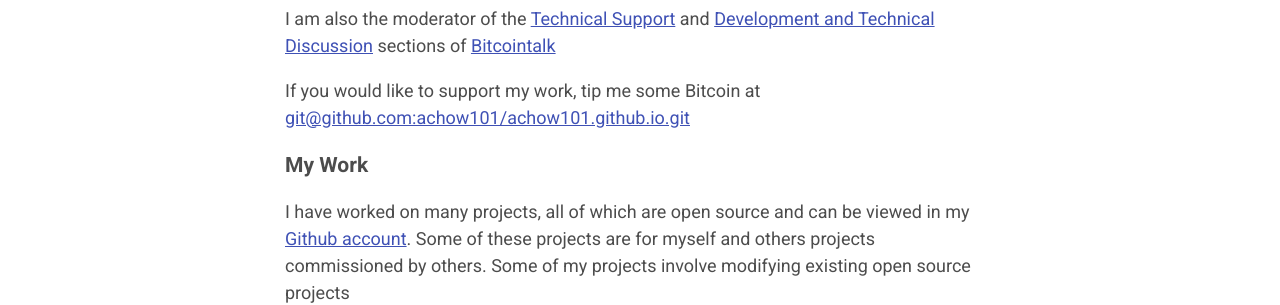
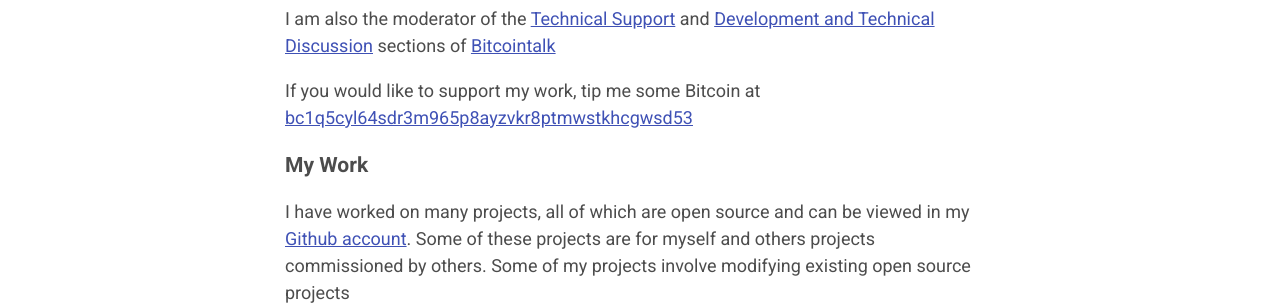
Before and after one commit to achow101/achow101.github.io, a Jekyll site: the page built from index.markdown, in a window 1280 px wide and 1275 px high. Shown: the part 504-809 px from the top of the window. Built offline with Jekyll 4.4.1, drawn with Linux system fonts in a browser that asks for light colours.

Commit message:
Update index.markdown

```diff
--- a/index.markdown
+++ b/index.markdown
@@ -8,7 +8,7 @@
 
 I am also the moderator of the [Technical Support](https://bitcointalk.org/index.php?board=4.0) and [Development and Technical Discussion](https://bitcointalk.org/index.php?board=6.0) sections of [Bitcointalk](https://bitcointalk.org)
 
-If you would like to support my work, tip me some Bitcoin at [git@github.com:achow101/achow101.github.io.git](bitcoin:git@github.com:achow101/achow101.github.io.git)
+If you would like to support my work, tip me some Bitcoin at [bc1q5cyl64sdr3m965p8ayzvkr8ptmwstkhcgwsd53](bitcoin:bc1q5cyl64sdr3m965p8ayzvkr8ptmwstkhcgwsd53)
 
 
 ### My Work
```
